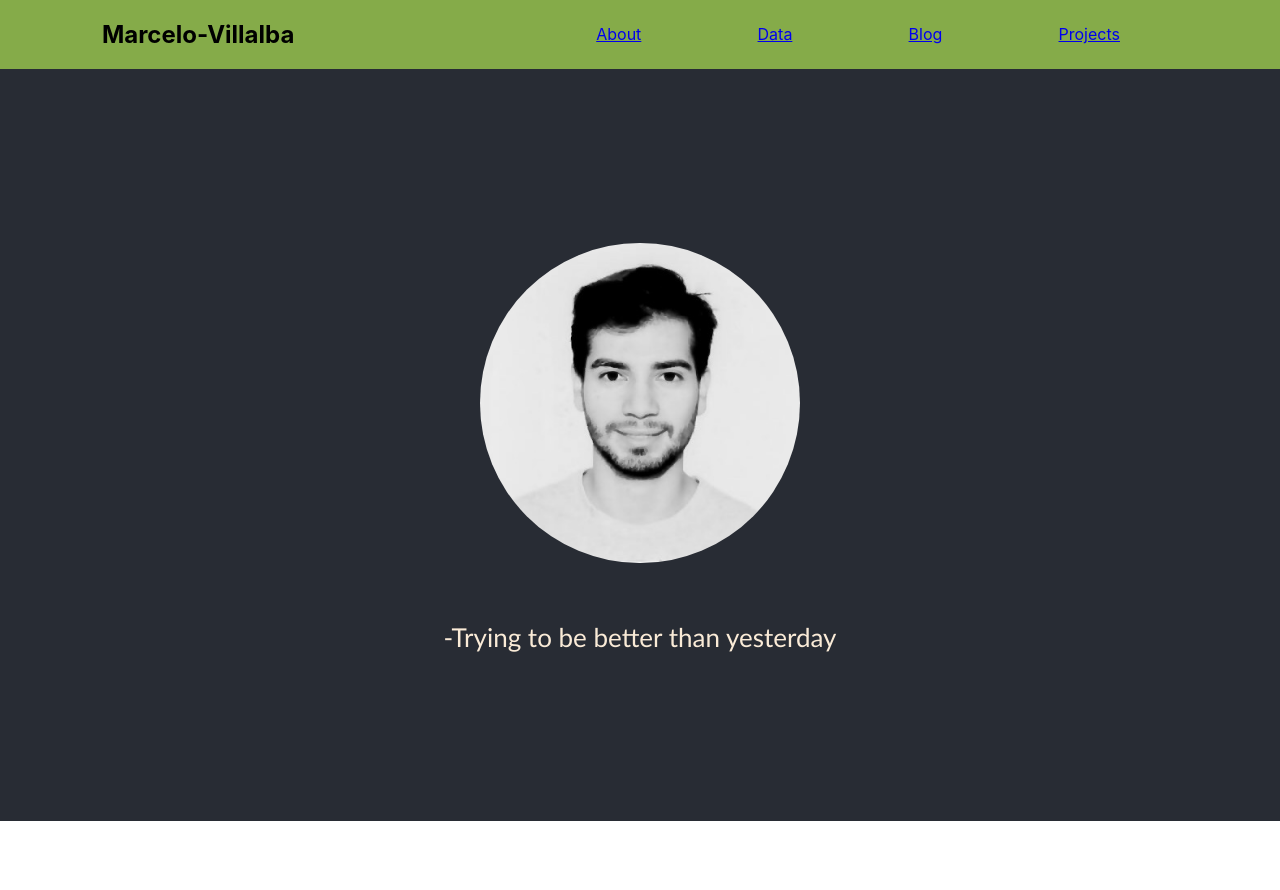
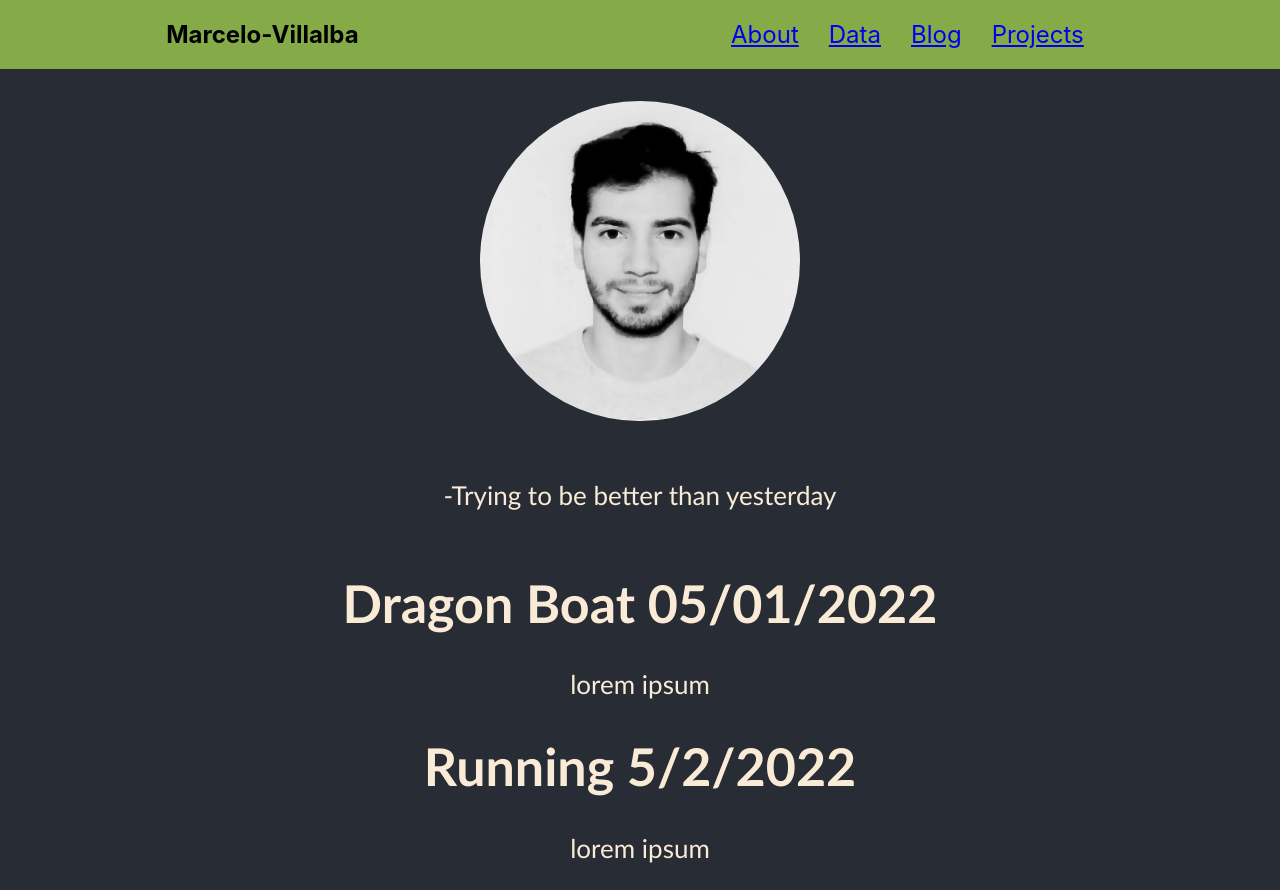
Before and after one commit to marcelchelo/gi, a React (Create React App) app in the folder frontend/: page /blog in a window 1280 px wide. Before the commit the page ends 821 px from the top, so only its background shows below. Built offline with nearby package versions, Linux system fonts and the light colour scheme.

Commit message:
Moularized BlogComponent
more modular.
included title component and body component

```diff
--- a/frontend/src/App.js
+++ b/frontend/src/App.js
@@ -7,7 +7,7 @@ import  Data from './components/Data';
 import  About from './components/About';
 import {BrowserRouter as Router, Routes, Route} from 'react-router-dom'
 import React from 'react';
-// import Data from './components/Data';
+import Blog from './components/Blog';
 
 
 function App() {
@@ -40,6 +40,7 @@ function App() {
 
       <Route path="/about" element={<About/>} ></Route>
       <Route path="/data" element={<Data/>} ></Route>
+      <Route path="/blog" element={<Blog/>} ></Route>
 
 
       </Routes>
--- a/frontend/src/components/About.js
+++ b/frontend/src/components/About.js
@@ -1,4 +1,3 @@
-
 import React from 'react';
 
 
--- /dev/null
+++ b/frontend/src/components/Blog.js
@@ -0,0 +1,25 @@
+import React from 'react';
+import BlogTitle from '../components/BlogTitle.js'
+import BlogPost from "../components/BlogPost.js"
+const Blog = () =>{
+    return(
+       <div>
+           <div>
+                 <BlogTitle title="Dragon Boat" date="05/01/2022"/>
+                 <BlogPost/>
+
+           </div>
+            <div>
+                 <BlogTitle title="Running" date="5/2/2022"/>
+                 <BlogPost/>
+
+
+            </div>
+
+
+        </div>
+    )
+
+}
+
+export default Blog
--- /dev/null
+++ b/frontend/src/components/BlogPost.js
@@ -0,0 +1,14 @@
+import React from 'react';
+
+
+const BlogPost = (props) => {
+
+    return(
+        <div>
+           <p> lorem ipsum</p>
+        </div>
+    )
+
+}
+
+export default BlogPost
--- /dev/null
+++ b/frontend/src/components/BlogTitle.js
@@ -0,0 +1,14 @@
+import React from 'react';
+
+
+const BlogTitle = (props) => {
+
+    return(
+        <div>
+            <h1> {props.title}   <span> {props.date}</span></h1>
+        </div>
+    )
+
+}
+
+export default BlogTitle
--- a/frontend/src/components/Nav.css
+++ b/frontend/src/styles/Nav.module.css
@@ -14,6 +14,12 @@ nav{
     justify-content: space-around;
     align-items: center;
 }
+
 li{
     color: blueviolet;
+    display: inline-block;
+    padding-right: 30px;
+    font-size:x-large;
+
+
 }
```
Also changed, not shown: frontend/src/components/Nav.js (+4 -30 lines).
